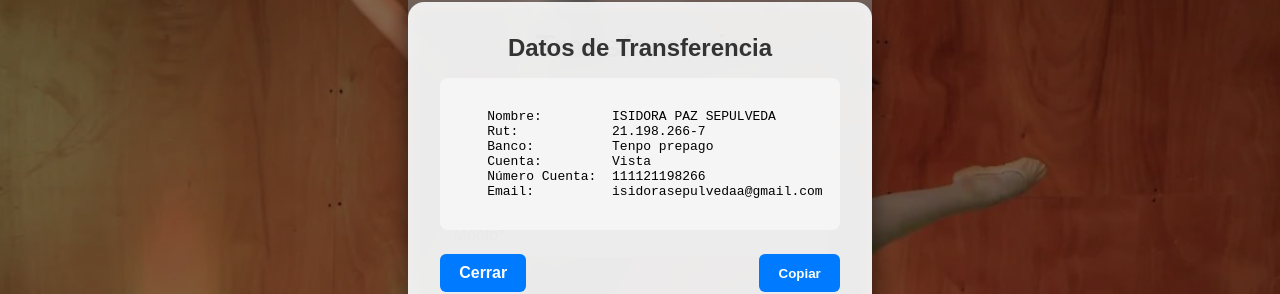
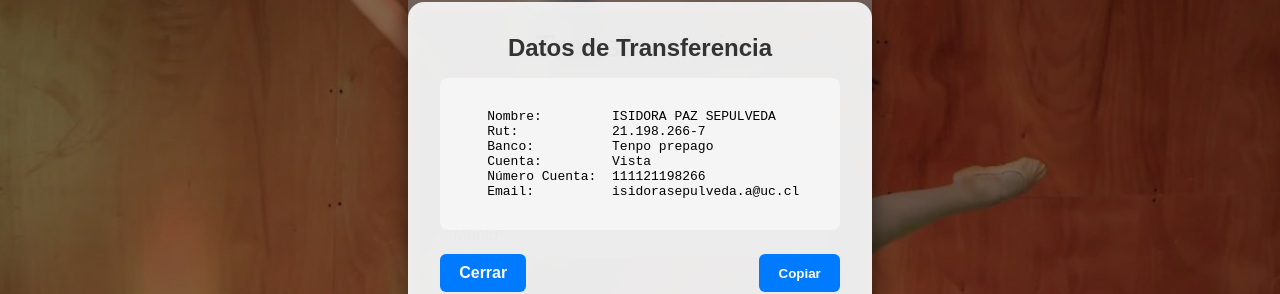
Before and after one commit to gBastiasDev/DanzaWebFrontend, a React (Vite) app: page / in a window 1280 px wide. Both pictures are taken after a click on the button "Mostrar Datos de Transferencia". Shown: the part 237-531 px from the top of the page. Built offline with nearby package versions, Linux system fonts and the light colour scheme.

Commit message:
Changed mail

```diff
--- a/src/components/views/landing_view/BankDataModal.tsx
+++ b/src/components/views/landing_view/BankDataModal.tsx
@@ -20,7 +20,7 @@ const BankDataModal: React.FC<BankDataModalProps> = ({ isOpen, onClose, transfer
     Banco prepago Tenpo
     Cuenta Vista
     111121198266
-    isidorasepulvedaa@gmail.com
+    isidorasepulveda.a@uc.cl
   `;
 
   if (!isOpen) return null;
--- a/src/components/views/landing_view/LandingView.tsx
+++ b/src/components/views/landing_view/LandingView.tsx
@@ -34,7 +34,7 @@ const LandingPage: React.FC = () => {
     Banco:          Tenpo prepago
     Cuenta:         Vista
     Número Cuenta:  111121198266
-    Email:          isidorasepulvedaa@gmail.com
+    Email:          isidorasepulveda.a@uc.cl
   `;
 
   useEffect(() => {
```
